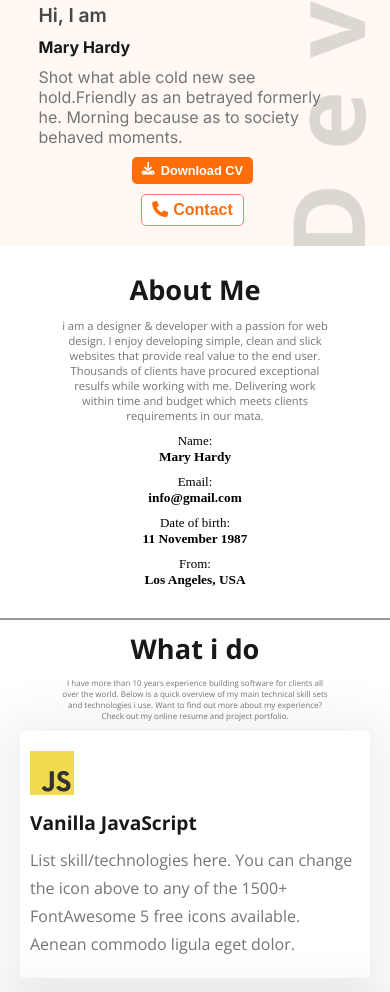
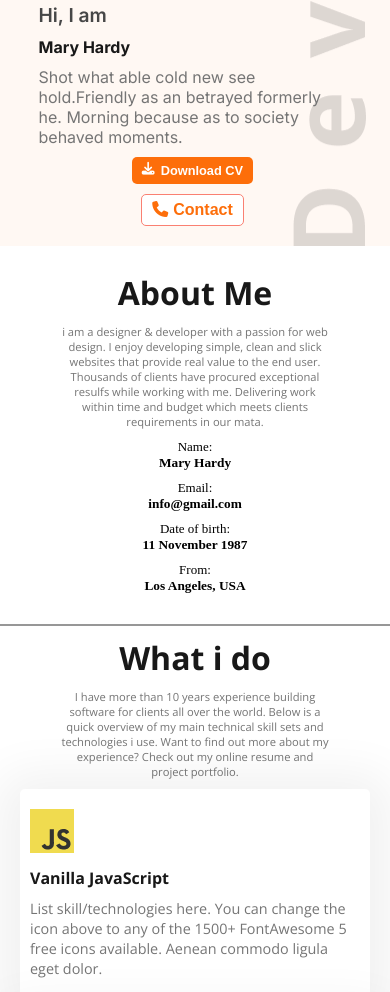
Before and after one commit to MdMaizUddin/web-developer-portfolio, a plain HTML site: page index.html in a window 390 px wide. Shown: the part 512-1504 px from the top of the page. Drawn offline with nearby package versions, Linux system fonts and the light colour scheme.

Commit message:
resize font

```diff
--- a/style.css
+++ b/style.css
@@ -317,11 +317,10 @@ textarea {
     margin: 0;
   }
   .universal-description {
-    font-size: 0.5em;
+    font-size: 0.7em;
   }
   .universal-title {
-    font-size: 1.7em;
-
+    font-size: 2em;
     margin-top: 5px;
   }
 
@@ -374,7 +373,6 @@ textarea {
   }
   #hero-section h1 {
     font-size: 1em;
-
   }
   #hero-section .hero-pera2 {
     font-size: 1em;
@@ -464,11 +462,12 @@ textarea {
   }
   .card-title {
     margin: 10px 0;
-    font-size: 1.2em;
+    font-size: 1em;
   }
   .card-description {
-    font-size: 1em;
+    font-size: 0.9em;
     font-weight: 400;
+    line-height: 1.4;
   }
 
   /* resume section */
@@ -536,7 +535,7 @@ textarea {
     gap: 20px;
     margin: 50px auto;
   }
-.form{
+  .form {
     width: 100%;
     margin: 0 auto;
   }
@@ -550,6 +549,5 @@ textarea {
   .footer-btn {
     margin-top: 24px;
     width: 100%;
-
   }
 }
```
Lines whose indentation alone changed are shown as unchanged.
